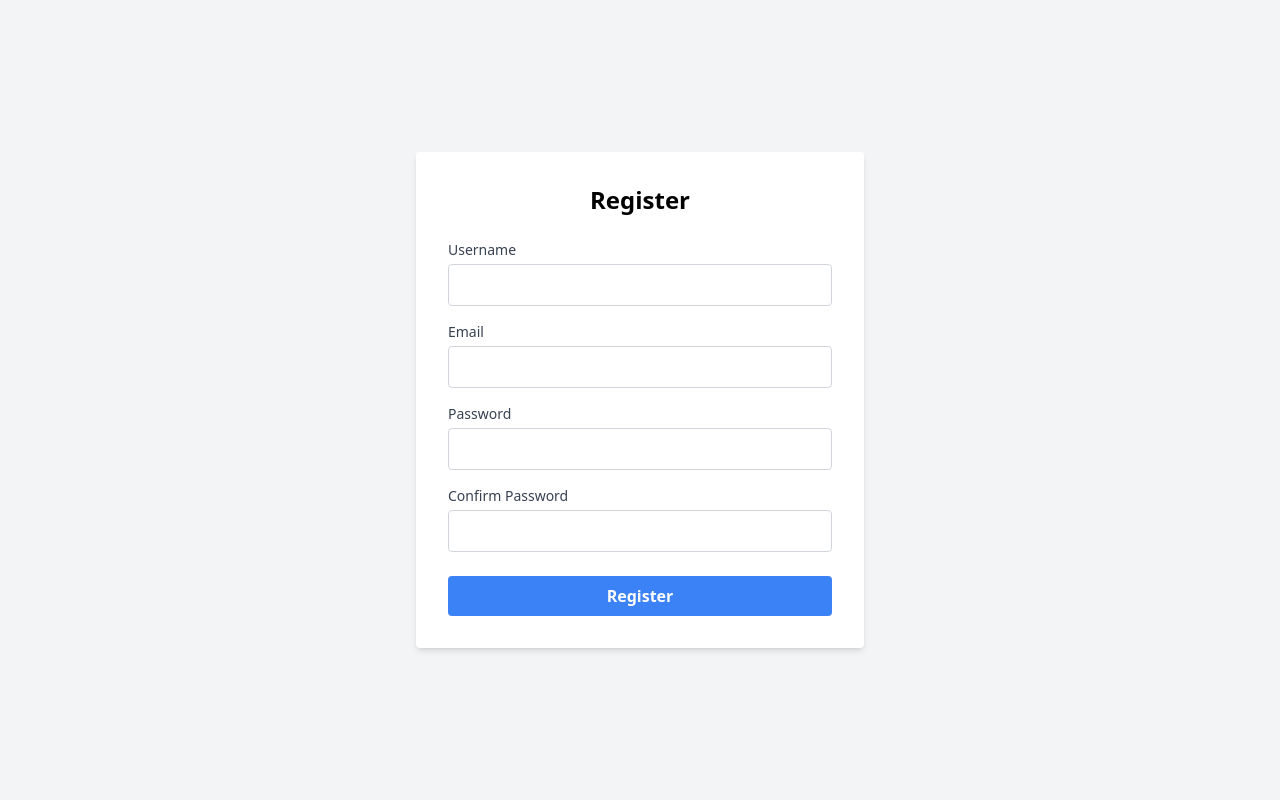
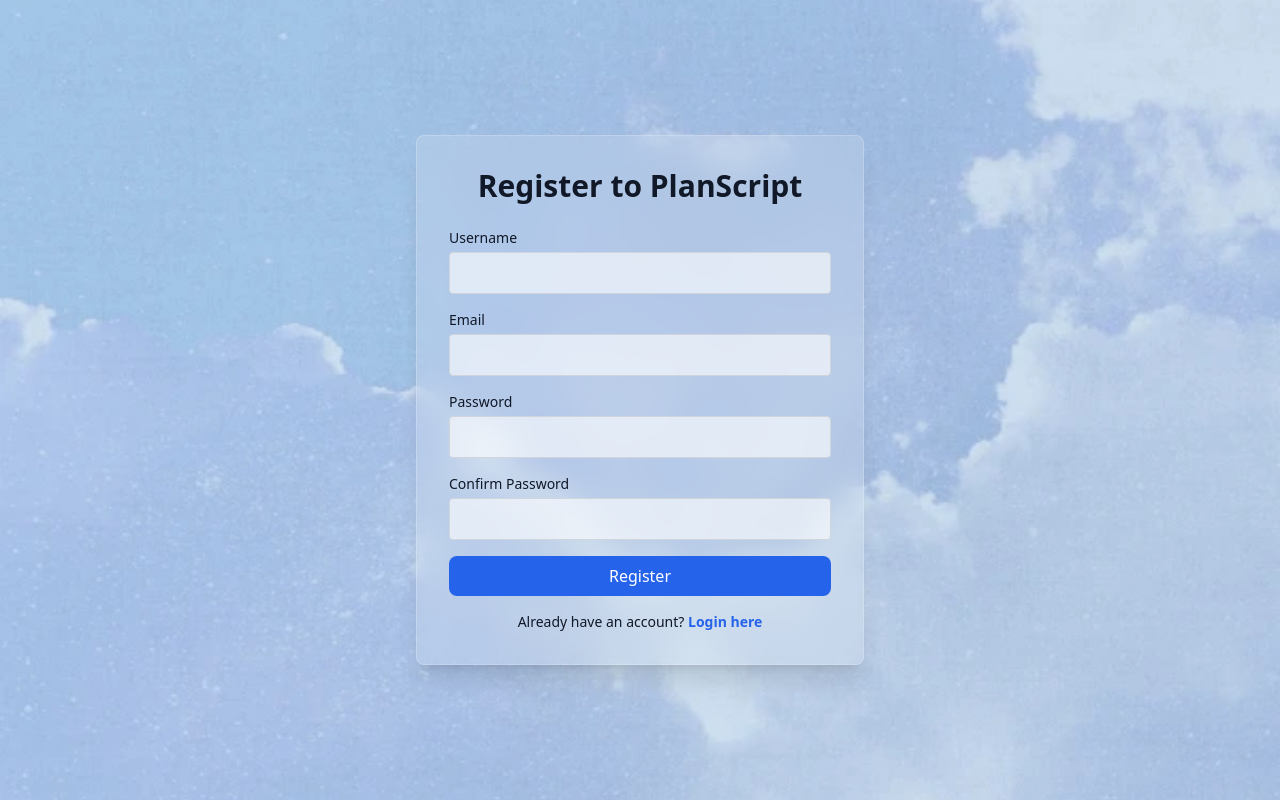
Before and after one commit to HarshitaGon/PlanScript, a Flask app: page /register in a window 1280 px wide. Run offline with Flask 3, Linux system fonts and the light colour scheme; some libraries are stand-ins or nearby versions.

Commit message:
Login and register ui done

```diff
--- a/templates/register.html
+++ b/templates/register.html
@@ -3,69 +3,100 @@
 <head>
     <meta charset="UTF-8">
     <title>Register | PlanScript</title>
-    <!-- Tailwind CDN (optional) -->
     <script src="https://cdn.tailwindcss.com"></script>
+    <style>
+        body {
+            background-image: url('/static/login-background.webp');
+            background-size: cover;
+            background-position: center;
+        }
+
+        .glass {
+            background: rgba(255, 255, 255, 0.15);
+            backdrop-filter: blur(15px);
+            -webkit-backdrop-filter: blur(15px);
+            border: 1px solid rgba(255, 255, 255, 0.2);
+        }
+
+        .fade-in {
+            animation: fadeIn 1.2s ease-in-out;
+        }
+
+        @keyframes fadeIn {
+            0% { opacity: 0; transform: translateY(-10px); }
+            100% { opacity: 1; transform: translateY(0); }
+        }
+    </style>
 </head>
-<body class="bg-gray-100 flex items-center justify-center h-screen">
-    <div class="bg-white p-8 rounded shadow-md w-full max-w-md">
-        <h2 class="text-2xl font-semibold text-center mb-6">Register</h2>
+<body class="h-screen w-screen flex items-center justify-center text-gray-900">
+
+    <div class="glass p-8 rounded-lg shadow-xl max-w-md w-full fade-in">
+        <h2 class="text-3xl font-bold text-center mb-6">Register to PlanScript</h2>
 
         <!-- Flash messages -->
         {% with messages = get_flashed_messages(with_categories=true) %}
             {% if messages %}
                 {% for category, message in messages %}
-                    <div class="mb-4 text-sm text-{{ 'red' if category=='danger' else 'green' }}-600">
+                    <div class="mb-4 text-sm text-{{ 'red' if category=='danger' else 'green' }}-600 font-semibold">
                         {{ message }}
                     </div>
                 {% endfor %}
             {% endif %}
         {% endwith %}
 
-        <!-- Register form -->
-        <form method="POST">
+        <form method="POST" class="space-y-4">
             {{ form.hidden_tag() }}
 
             <!-- Username -->
-            <div class="mb-4">
-                {{ form.username.label(class="block text-sm font-medium text-gray-700") }}
-                {{ form.username(class="w-full px-3 py-2 border border-gray-300 rounded mt-1") }}
+            <div>
+                {{ form.username.label(class="block text-sm font-medium") }}
+                {{ form.username(class="w-full px-3 py-2 mt-1 rounded bg-white/60 border border-gray-300 focus:outline-none focus:ring-2 focus:ring-blue-500") }}
                 {% for error in form.username.errors %}
                     <p class="text-red-500 text-xs mt-1">{{ error }}</p>
                 {% endfor %}
             </div>
 
             <!-- Email -->
-            <div class="mb-4">
-                {{ form.email.label(class="block text-sm font-medium text-gray-700") }}
-                {{ form.email(class="w-full px-3 py-2 border border-gray-300 rounded mt-1") }}
+            <div>
+                {{ form.email.label(class="block text-sm font-medium") }}
+                {{ form.email(class="w-full px-3 py-2 mt-1 rounded bg-white/60 border border-gray-300 focus:outline-none focus:ring-2 focus:ring-blue-500") }}
                 {% for error in form.email.errors %}
                     <p class="text-red-500 text-xs mt-1">{{ error }}</p>
                 {% endfor %}
             </div>
 
             <!-- Password -->
-            <div class="mb-4">
-                {{ form.password.label(class="block text-sm font-medium text-gray-700") }}
-                {{ form.password(class="w-full px-3 py-2 border border-gray-300 rounded mt-1") }}
+            <div>
+                {{ form.password.label(class="block text-sm font-medium") }}
+                {{ form.password(class="w-full px-3 py-2 mt-1 rounded bg-white/60 border border-gray-300 focus:outline-none focus:ring-2 focus:ring-blue-500") }}
                 {% for error in form.password.errors %}
                     <p class="text-red-500 text-xs mt-1">{{ error }}</p>
                 {% endfor %}
             </div>
 
             <!-- Confirm Password -->
-            <div class="mb-4">
-                {{ form.confirm_password.label(class="block text-sm font-medium text-gray-700") }}
-                {{ form.confirm_password(class="w-full px-3 py-2 border border-gray-300 rounded mt-1") }}
+            <div>
+                {{ form.confirm_password.label(class="block text-sm font-medium") }}
+                {{ form.confirm_password(class="w-full px-3 py-2 mt-1 rounded bg-white/60 border border-gray-300 focus:outline-none focus:ring-2 focus:ring-blue-500") }}
                 {% for error in form.confirm_password.errors %}
                     <p class="text-red-500 text-xs mt-1">{{ error }}</p>
                 {% endfor %}
             </div>
 
             <!-- Submit Button -->
-            <div class="mt-6">
-                {{ form.submit(class="w-full bg-blue-500 hover:bg-blue-600 text-white font-bold py-2 px-4 rounded") }}
+            <div>
+                {{ form.submit(class="w-full bg-blue-600 hover:bg-blue-700 text-white py-2 px-4 rounded-lg transition duration-300") }}
             </div>
         </form>
+
+        <!-- Already have account -->
+        <p class="text-sm text-center mt-4">
+            Already have an account?
+            <a href="{{ url_for('auth.login') }}" class="text-blue-600 hover:underline font-semibold">
+                Login here
+            </a>
+        </p>
     </div>
+
 </body>
 </html>
```
Also changed, not shown: templates/login.html (+147 -21 lines), instance/database.db, static/login-background.webp (added).
